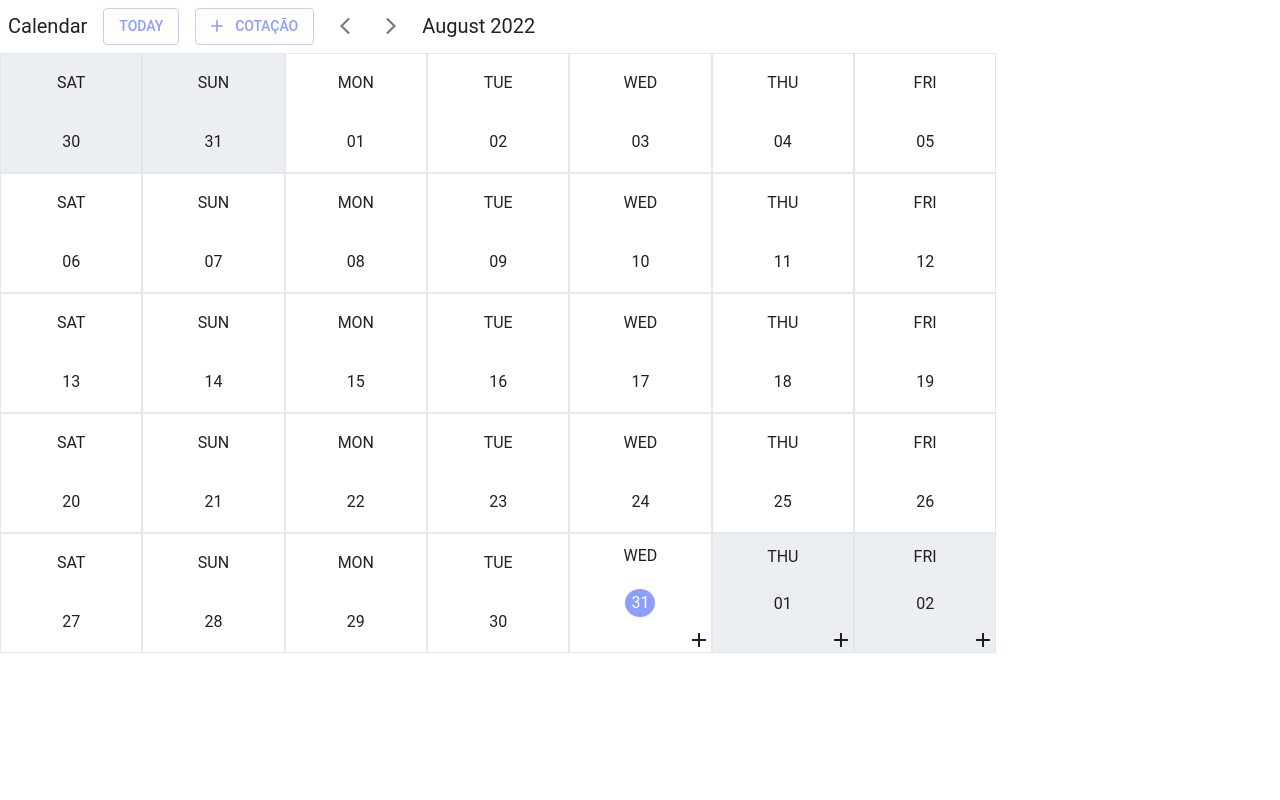
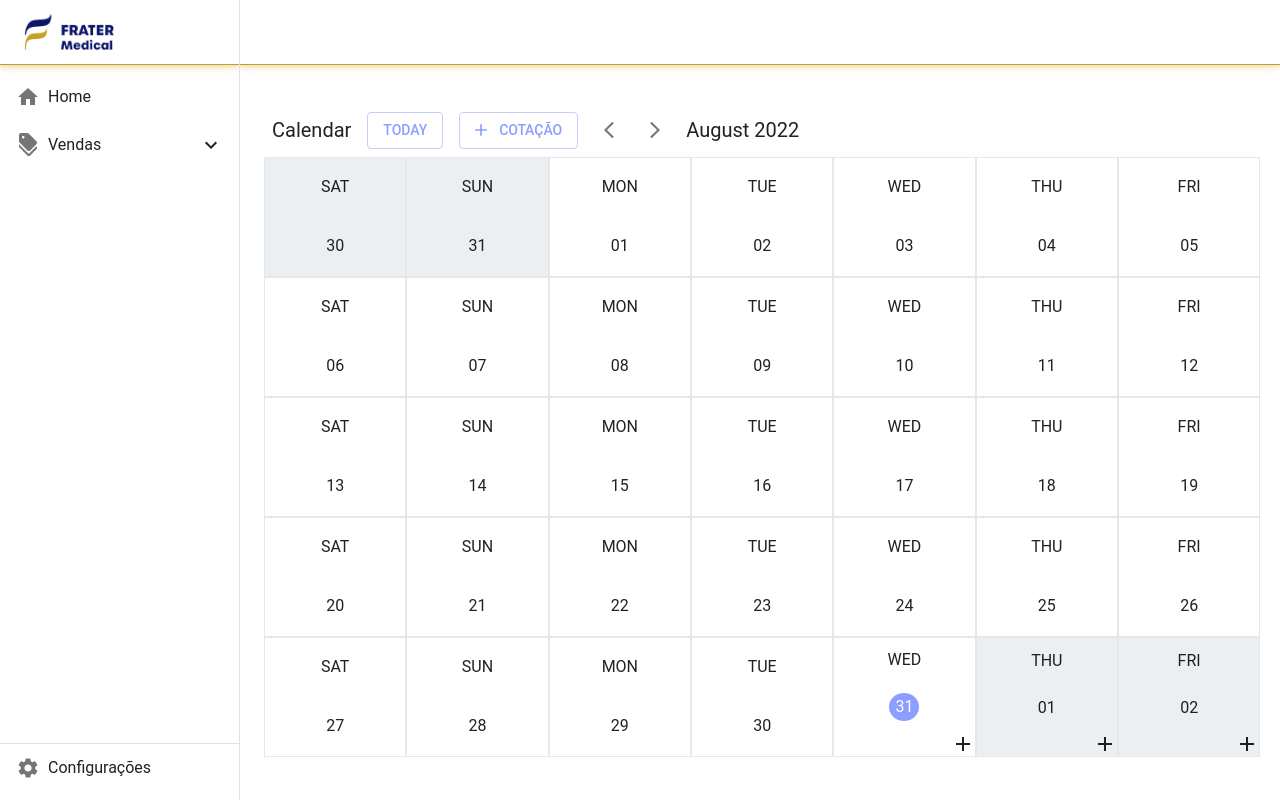
Before and after one commit to chameleonor/healthflip, a React (Vite) app: page / in a window 1280 px wide. Built offline with nearby package versions, Linux system fonts and the light colour scheme.

Commit message:
adding the menu

```diff
--- a/src/Router.tsx
+++ b/src/Router.tsx
@@ -6,10 +6,10 @@ import { Orders } from "./pages/Orders";
 export function Router() {
   return (
     <Routes>
-      <Route path="/" element={<Home />} />
-      {/* <Route path="/" element={<DefaultLayout />}>
+      <Route path="/" element={<DefaultLayout />}>
+        <Route path="/" element={<Home />} />
         <Route path="/vendas/pedidos" element={<Orders />} />
-      </Route> */}
+      </Route>
     </Routes>
   );
 }
--- a/src/layouts/DefaultLayout.tsx
+++ b/src/layouts/DefaultLayout.tsx
@@ -1,23 +1,30 @@
-import { Discount, ExpandLess, ExpandMore, Home, HorizontalRule, Settings } from '@mui/icons-material';
-import MenuIcon from '@mui/icons-material/Menu';
-import { Collapse, Divider, Stack, useTheme } from '@mui/material';
-import AppBar from '@mui/material/AppBar';
-import Box from '@mui/material/Box';
-import CssBaseline from '@mui/material/CssBaseline';
-import Drawer from '@mui/material/Drawer';
-import IconButton from '@mui/material/IconButton';
-import List from '@mui/material/List';
-import ListItem from '@mui/material/ListItem';
-import ListItemButton from '@mui/material/ListItemButton';
-import ListItemIcon from '@mui/material/ListItemIcon';
-import ListItemText from '@mui/material/ListItemText';
-import Toolbar from '@mui/material/Toolbar';
-import * as React from 'react';
-import { Outlet } from 'react-router-dom';
-import { AutoBreadcrumbs } from '../components/AutoBreadcrumbs';
-import { ListItemLink } from '../components/ListItemLink';
-import { Logo } from '../components/Logo';
-import { LayoutContent } from './LayoutContent.styles';
+import {
+  Discount,
+  ExpandLess,
+  ExpandMore,
+  Home,
+  HorizontalRule,
+  Settings,
+} from "@mui/icons-material";
+import MenuIcon from "@mui/icons-material/Menu";
+import { Collapse, Divider, Stack, useTheme } from "@mui/material";
+import AppBar from "@mui/material/AppBar";
+import Box from "@mui/material/Box";
+import CssBaseline from "@mui/material/CssBaseline";
+import Drawer from "@mui/material/Drawer";
+import IconButton from "@mui/material/IconButton";
+import List from "@mui/material/List";
+import ListItem from "@mui/material/ListItem";
+import ListItemButton from "@mui/material/ListItemButton";
+import ListItemIcon from "@mui/material/ListItemIcon";
+import ListItemText from "@mui/material/ListItemText";
+import Toolbar from "@mui/material/Toolbar";
+import * as React from "react";
+import { Outlet } from "react-router-dom";
+import { AutoBreadcrumbs } from "../components/AutoBreadcrumbs";
+import { ListItemLink } from "../components/ListItemLink";
+import { Logo } from "../components/Logo";
+import { LayoutContent } from "./LayoutContent.styles";
 
 const drawerWidth = 240;
 
@@ -51,32 +58,39 @@ export function DefaultLayout() {
 
   const drawer = (
     <>
-      <Box sx={{
-        borderBottom: `1px solid ${theme.palette.gold[700]}`,
-        boxShadow: '0px 2px 4px -1px rgb(196 161 35 / 20%), 0px 4px 5px 0px rgb(196 161 35 / 14%), 0px 1px 10px 0px rgb(196 161 35 / 12%)',
-      }}>
+      <Box
+        sx={{
+          borderBottom: `1px solid ${theme.palette.gold[700]}`,
+          boxShadow:
+            "0px 2px 4px -1px rgb(196 161 35 / 20%), 0px 4px 5px 0px rgb(196 161 35 / 14%), 0px 1px 10px 0px rgb(196 161 35 / 12%)",
+        }}
+      >
         <Toolbar>
           <Logo />
         </Toolbar>
       </Box>
-      <List sx={{ height: '100%', display: 'flex', flexDirection: 'column' }}>
-        <ListItemLink title='Home' to="/">
+      <List sx={{ height: "100%", display: "flex", flexDirection: "column" }}>
+        <ListItemLink title="Home" to="/">
           <ListItemIcon>
             <Home />
           </ListItemIcon>
         </ListItemLink>
 
-        <ListItem key='Vendas' disablePadding sx={{ display: 'block' }}>
+        <ListItem key="Vendas" disablePadding sx={{ display: "block" }}>
           <ListItemButton onClick={handleClick}>
             <ListItemIcon>
               <Discount />
             </ListItemIcon>
-            <ListItemText primary='Vendas' />
+            <ListItemText primary="Vendas" />
             {openSubMenu ? <ExpandLess /> : <ExpandMore />}
           </ListItemButton>
           <Collapse in={openSubMenu} timeout="auto" unmountOnExit>
             <List component="div" disablePadding>
-              <ListItemLink sx={{ pl: 4 }} title="Pedidos de Venda" to="/vendas/pedidos/">
+              <ListItemLink
+                sx={{ pl: 4 }}
+                title="Pedidos de Venda"
+                to="/vendas/pedidos/"
+              >
                 <ListItemIcon>
                   <HorizontalRule />
                 </ListItemIcon>
@@ -85,9 +99,9 @@ export function DefaultLayout() {
           </Collapse>
         </ListItem>
 
-        <Box sx={{ mt: 'auto' }}>
+        <Box sx={{ mt: "auto" }}>
           <Divider />
-          <ListItemLink title='Configurações' to="/configuracoes/">
+          <ListItemLink title="Configurações" to="/configuracoes/">
             <ListItemIcon>
               <Settings />
             </ListItemIcon>
@@ -98,7 +112,7 @@ export function DefaultLayout() {
   );
 
   return (
-    <Box sx={{ display: 'flex' }}>
+    <Box sx={{ display: "flex" }}>
       <CssBaseline />
       <AppBar
         position="fixed"
@@ -107,7 +121,8 @@ export function DefaultLayout() {
           ml: { sm: `${drawerWidth}px` },
           backgroundColor: theme.palette.white,
           borderBottom: `1px solid ${theme.palette.gold[700]}`,
-          boxShadow: '0px 2px 4px -1px rgb(196 161 35 / 20%), 0px 4px 5px 0px rgb(196 161 35 / 14%), 0px 1px 10px 0px rgb(196 161 35 / 12%)'
+          boxShadow:
+            "0px 2px 4px -1px rgb(196 161 35 / 20%), 0px 4px 5px 0px rgb(196 161 35 / 14%), 0px 1px 10px 0px rgb(196 161 35 / 12%)",
         }}
       >
         <Toolbar>
@@ -117,7 +132,8 @@ export function DefaultLayout() {
             onClick={handleDrawerToggle}
             sx={{
               color: theme.palette.blue[500],
-              mr: 2, display: { sm: 'none' }
+              mr: 2,
+              display: { sm: "none" },
             }}
           >
             <MenuIcon />
@@ -126,7 +142,11 @@ export function DefaultLayout() {
       </AppBar>
       <Box
         component="nav"
-        sx={{ width: { sm: drawerWidth }, flexShrink: { sm: 0 }, height: '100vh' }}
+        sx={{
+          width: { sm: drawerWidth },
+          flexShrink: { sm: 0 },
+          height: "100vh",
+        }}
         aria-label="mailbox folders"
       >
         {/* The implementation can be swapped with js to avoid SEO duplication of links. */}
@@ -138,8 +158,11 @@ export function DefaultLayout() {
             keepMounted: true, // Better open performance on mobile.
           }}
           sx={{
-            display: { xs: 'block', sm: 'none' },
-            '& .MuiDrawer-paper': { boxSizing: 'border-box', width: drawerWidth },
+            display: { xs: "block", sm: "none" },
+            "& .MuiDrawer-paper": {
+              boxSizing: "border-box",
+              width: drawerWidth,
+            },
           }}
         >
           {drawer}
@@ -147,8 +170,11 @@ export function DefaultLayout() {
         <Drawer
           variant="permanent"
           sx={{
-            display: { xs: 'none', sm: 'block' },
-            '& .MuiDrawer-paper': { boxSizing: 'border-box', width: drawerWidth },
+            display: { xs: "none", sm: "block" },
+            "& .MuiDrawer-paper": {
+              boxSizing: "border-box",
+              width: drawerWidth,
+            },
           }}
           open
         >
@@ -157,9 +183,13 @@ export function DefaultLayout() {
       </Box>
       <Box
         component="main"
-        sx={{ flexGrow: 1, p: 3, width: { sm: `calc(100% - ${drawerWidth}px)` } }}
+        sx={{
+          flexGrow: 1,
+          p: 3,
+          width: { sm: `calc(100% - ${drawerWidth}px)` },
+        }}
       >
-        <Box sx={{ display: 'flex', flexDirection: 'column' }}>
+        <Box sx={{ display: "flex", flexDirection: "column" }}>
           <Toolbar />
           <Stack>
             {/* <Breadcrumbs
```
Also changed, not shown: src/components/AutoBreadcrumbs.tsx (+7 -7 lines), 1 other file (tests, documents, lock files or other folders).
